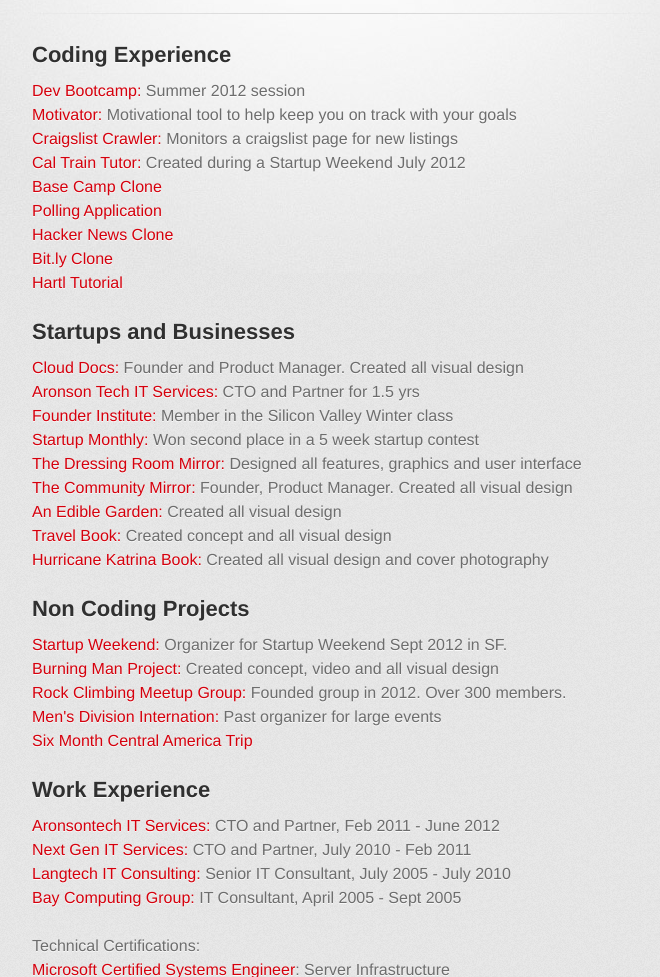
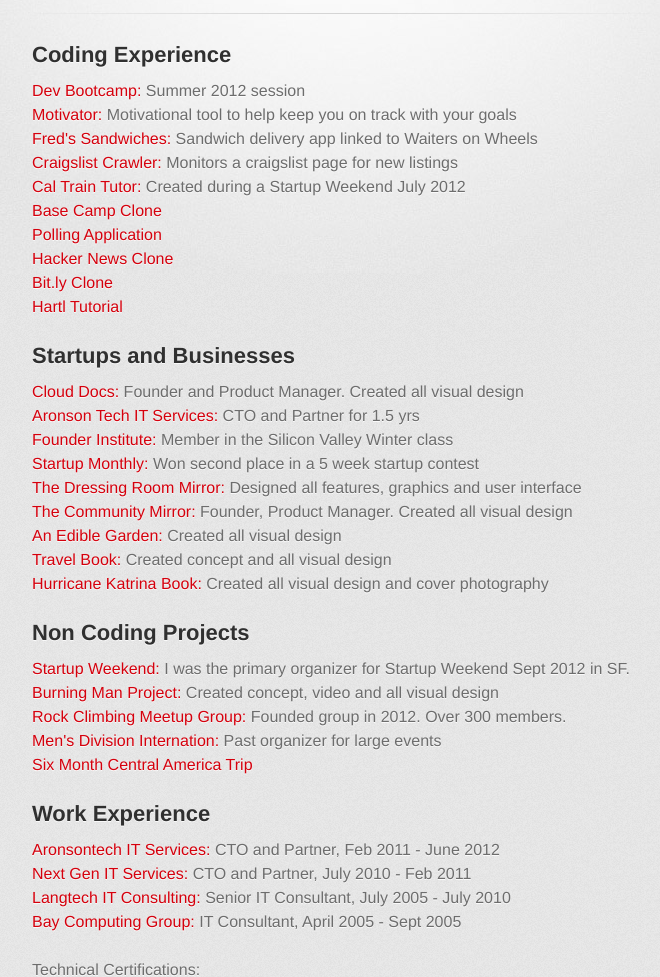
Before and after one commit to dladowitz/dladowitz.github.com, a plain HTML site: page index.html in a window 1280 px wide. Shown: the part 300-1277 px from the top of the page, without its empty margins (298-958 px from the left). Drawn offline with Linux system fonts and the light colour scheme; a web font is replaced by a local one.

Commit message:
Update index.html

```diff
--- a/index.html
+++ b/index.html
@@ -44,6 +44,7 @@
 						<p>
 							<a href="http://www.devbootcamp.com"> Dev Bootcamp:</a> Summer 2012 session<br />
 							<a href="http://dbcmotivator.herokuapp.com"> Motivator:</a> Motivational tool to help keep you on track with your goals<br />
+							<a href="http://freds-sandwiches.herokuapp.com/"> Fred's Sandwiches:</a> Sandwich delivery app linked to Waiters on Wheels<br />
 							<a href="http://severe-robot-8200.herokuapp.com/">Craigslist Crawler:</a> Monitors a craigslist page for new listings <br />
 							<a href="http://www.traintra.in"> Cal Train Tutor: </a> Created during a Startup Weekend July 2012<br/>
 							<a href="http://summercamp.herokuapp.com"> Base Camp Clone </a><br />
@@ -70,7 +71,7 @@
 
 					<h2>Non Coding Projects</h2>
 						<p>
-							<a href="http://startupweekend.org/"> Startup Weekend: </a>Organizer for Startup Weekend Sept 2012 in SF.<br/>
+							<a href="http://startupweekend.org/"> Startup Weekend: </a>I was the primary organizer for Startup Weekend Sept 2012 in SF.<br/>
 							<a href="http://www.adoptaportapotty.com">Burning Man Project:</a> Created concept, video and all visual design <br />
 							<a href="http://www.meetup.com/YosemiteCampShare/"> Rock Climbing Meetup Group: </a>Founded group in 2012. Over 300 members.<br/>
 							<a href="http://www.mdisuccess.com/"> Men's Division Internation: </a>Past organizer for large events<br/>
```
